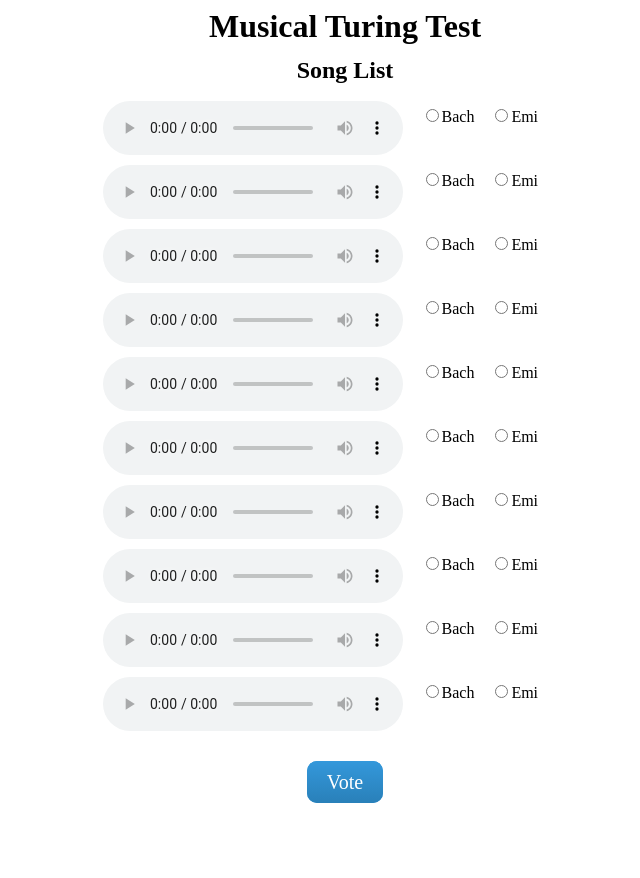
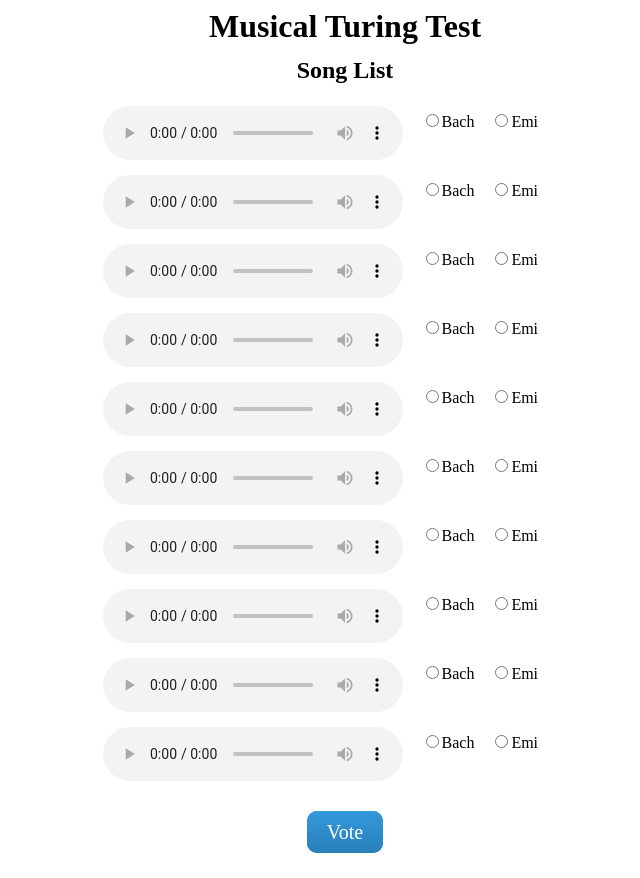
Before and after one commit to kawfee/musicturing, a PHP site: page / in a window 1280 px wide. Shown: the whole page, without its empty margins (295-935 px from the left). Before the commit the page ends 803 px from the top, so only its background shows below. Run offline with PHP 8.4, Linux system fonts and the light colour scheme; some libraries are stand-ins or nearby versions.

Commit message:
Styling fixes touchup

```diff
--- a/index.php
+++ b/index.php
@@ -42,7 +42,7 @@
 				</ul>
 				<p class="button"><a id="click" onClick="submitQuiz()">Vote</a></p>
 			</div>
-			<p class="cf" id="msg"></p>
+			<p id="msg"></p>
 		</div>
 	</body>
 </html>
--- a/styles.css
+++ b/styles.css
@@ -1,5 +1,9 @@
 html, body {
 	margin:0;
+}
+
+p {
+	clear:both;
 }
 
 ul, li, audio, span, label, .button {
@@ -22,7 +26,7 @@ ul {
 
 li {
 	list-style-type:none;
-	margin:5px 0 5px 0;
+	margin:10px 0 5px 0;
 }
 
 img {
@@ -58,13 +62,10 @@ label {
 	height:20px;
 }
 
-ul, .main {
-	width:485px;
-}
-
 .main {
 	margin:0 auto;
 	text-align:center;
+	width:485px;
 }
 
 #click {
```
